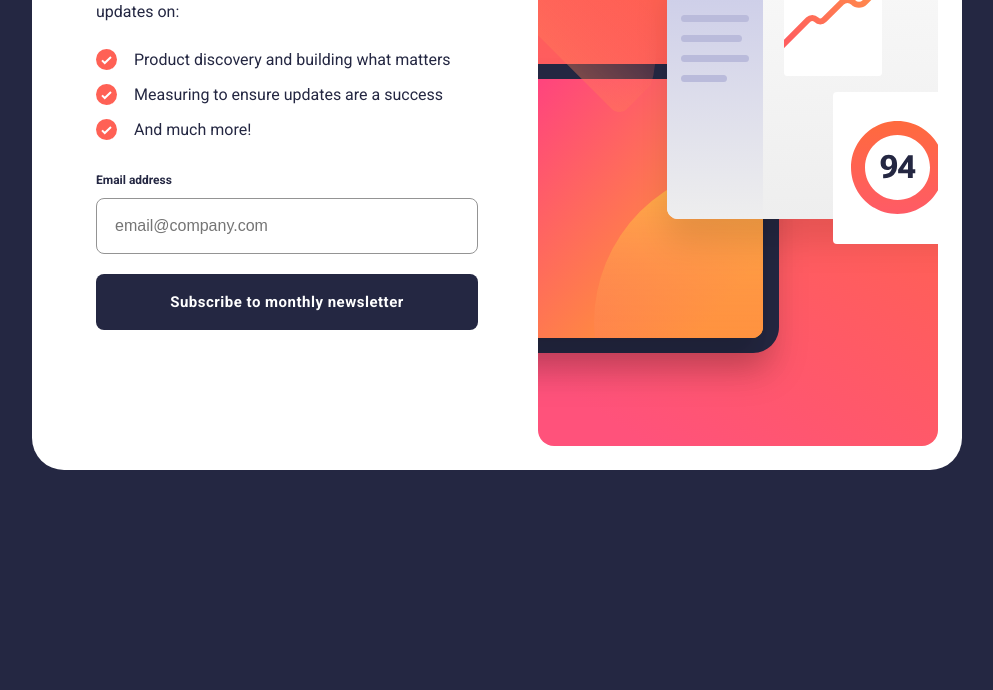
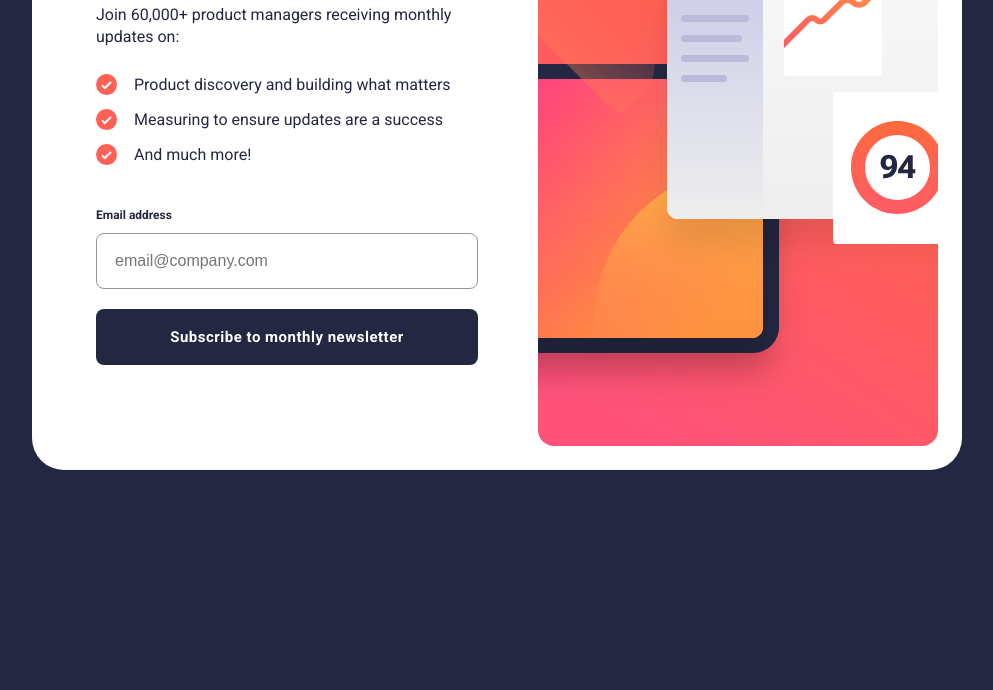
Before and after one commit to telsabate-hub/newsletter-sign-up, a plain HTML site: page index.html in a window 1280 px wide. Shown: the part 391-1081 px from the top of the page, without its empty margins (143-1136 px from the left). Drawn offline with Linux system fonts and the light colour scheme.

Commit message:
Fixed spacings for desktop design.

```diff
--- a/scss/main.scss
+++ b/scss/main.scss
@@ -15,7 +15,7 @@ section {
 }
 
 .form-container {
-    padding: 40px;
+    padding: 65px 40px 40px 40px;
 }
 
 .illustration-sign-up-desktop {
@@ -36,7 +36,7 @@ form {
 }
 
 ul {
-    padding: 20px 0;
+    padding: 20px 0 30px;
     list-style-image: url('../assets/images/icon-list.svg');
     list-style-position: inside;
 }
```
Also changed, not shown: css/main.css.
